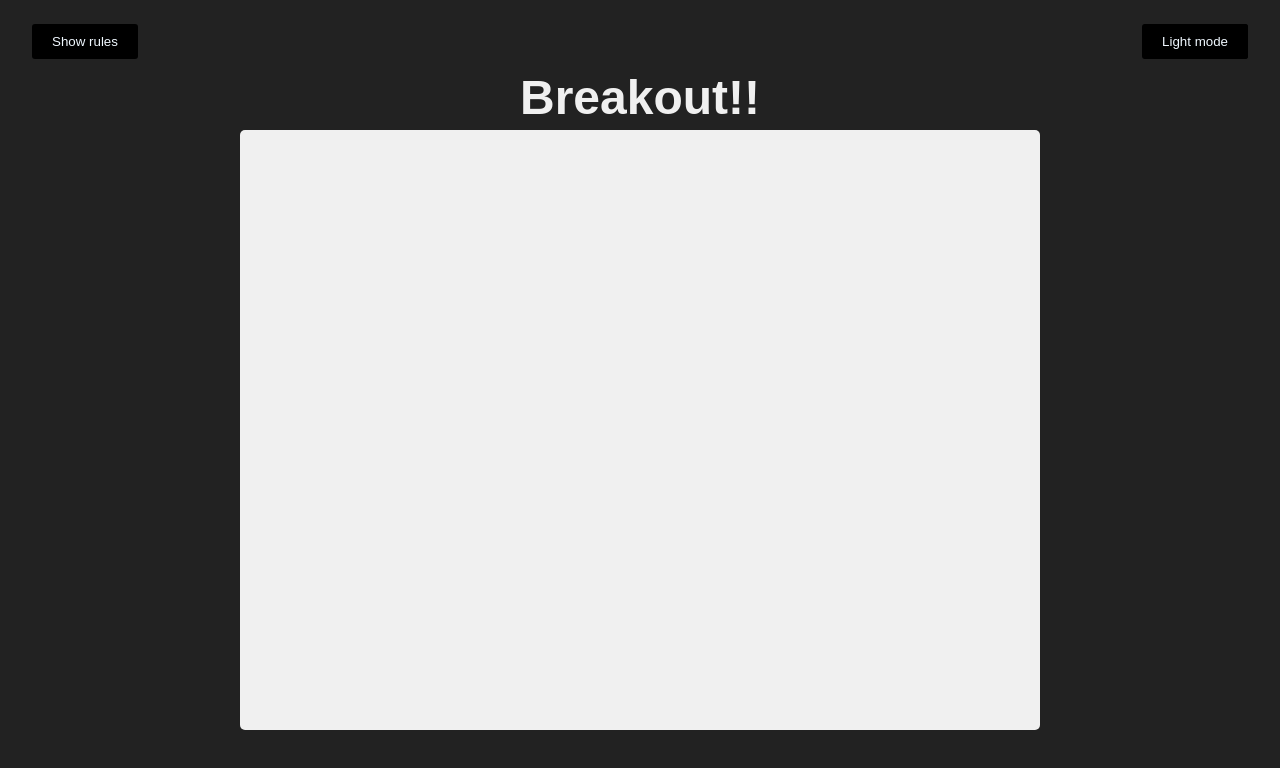
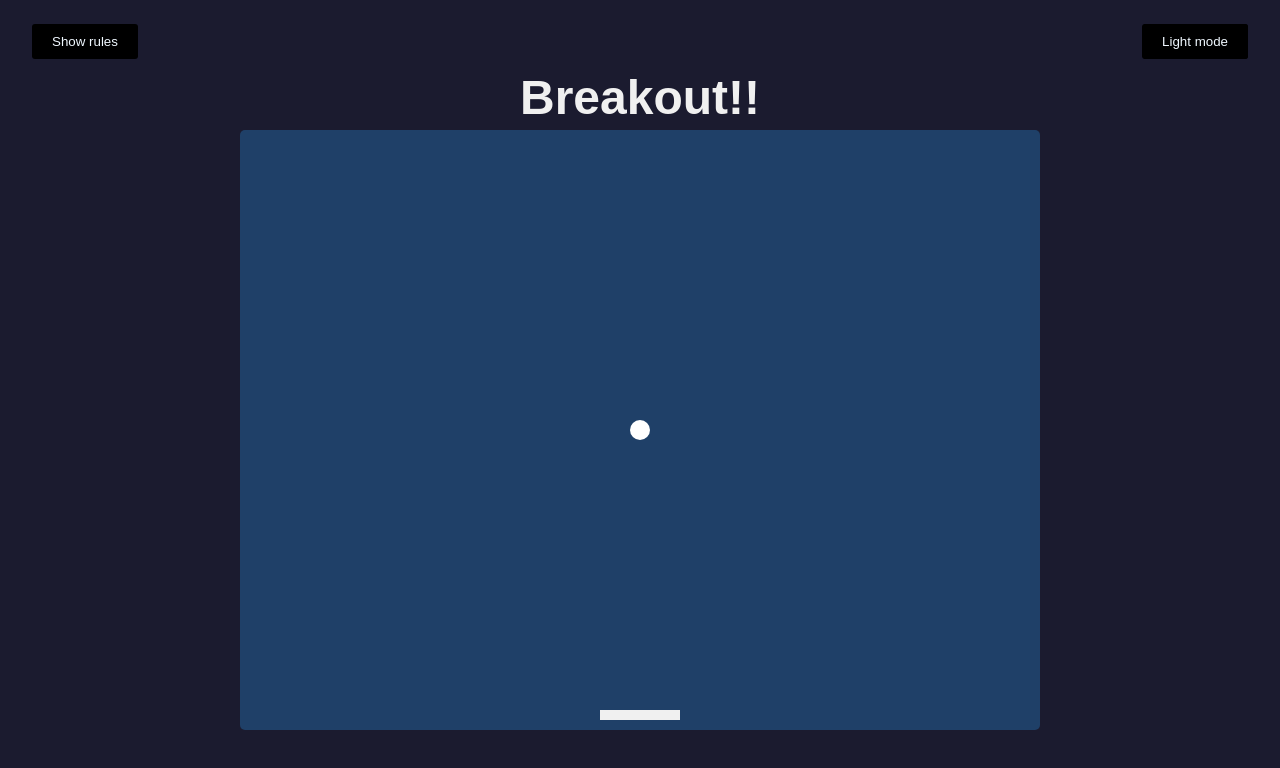
Before and after one commit to shobhitsundriyal/frontend_projects, a plain HTML site: page Breakout Game/index.html in a window 1280 px wide. Both pictures are taken after a click on the button "Dark mode". Drawn offline with Linux system fonts and the light colour scheme.

Commit message:
playing with colors for dark mode

```diff
--- a/Breakout Game/script.js
+++ b/Breakout Game/script.js
@@ -7,23 +7,49 @@ const body = document.getElementsByTagName("BODY")[0];
 const canvas = document.getElementById('canvas')
 const ctx = canvas.getContext('2d') // to draw
 
-//create ball
+//Ball properties
 const ball = {
     x: canvas.width /2,
     y: canvas.height / 2,
     size: 10,
+    color: '#0095dd',
     //for animation
     speed: 4,
     dx: 4,
     dy: -4
 }
 
+//Paddle properties
+const paddle = {
+    x: canvas.width /2 - 40,//-half width of the paddle
+    y: canvas.height - 20,
+    w: 80,
+    h: 10,
+    color: '#0095dd',
+    speed: 8,
+    dx: 0
+
+}
+
+function drawPaddle() {
+    ctx.beginPath()
+    ctx.rect(paddle.x, paddle.y, paddle.w, paddle.h)
+    ctx.fillStyle = paddle.color
+    ctx.fill()
+    ctx.closePath()
+}
+
 function drawBall() {
     ctx.beginPath()
-    ctx.arc(ball.x, ball.y, ball.size, 0, Math.PI * 2)
-    ctx.strokeStyle = '#0095dd'
-    ctx.stroke()
+    ctx.arc(ball.x, ball.y, ball.size, 0, Math.PI * 2)//last 2 -> start angle, end angle
+    ctx.fillStyle = ball.color//stroke just creates holllow circle
+    ctx.fill()
     ctx.closePath()
+}
+
+function drawEverything() {
+    drawBall()
+    drawPaddle()
 }
 
 // toggle rule
@@ -32,9 +58,21 @@ closebtn.addEventListener('click', () => rules.classList.remove('show'))
 dark.addEventListener('click', () => {
     light.classList.add('disp')
     body.classList.add('dm')
+    canvas.classList.add('dm')
+    paddle.color = "#f0f0f0" //canvas=1f4068, bg=1b1b2f
+    ball.color = "#fff"
+    ctx.clearRect(0,0, canvas.width, canvas.height)//clear the canvas
+    drawEverything()
     // more things to add, canvas change
 })
 light.addEventListener('click', () => {
     body.classList.remove('dm')
     light.classList.remove('disp')
+    canvas.classList.remove('dm')
+    paddle.color = "#0095dd" //canvas=1f4068, bg=1b1b2f
+    ball.color = "#0095dd"
+    ctx.clearRect(0,0, canvas.width, canvas.height)//clear the canvas
+    drawEverything()
 })
+
+drawEverything()
--- a/Breakout Game/style.css
+++ b/Breakout Game/style.css
@@ -14,13 +14,17 @@ body {
 }
 
 body.dm {
-    background-color: #222;
+    background-color: #1b1b2f;
 }
 
 canvas {
     background-color: #f0f0f0;
     border-radius: 5px;
     display: block;
+}
+
+canvas.dm  {
+    background-color: #1f4068;
 }
 
 h1 {
```
